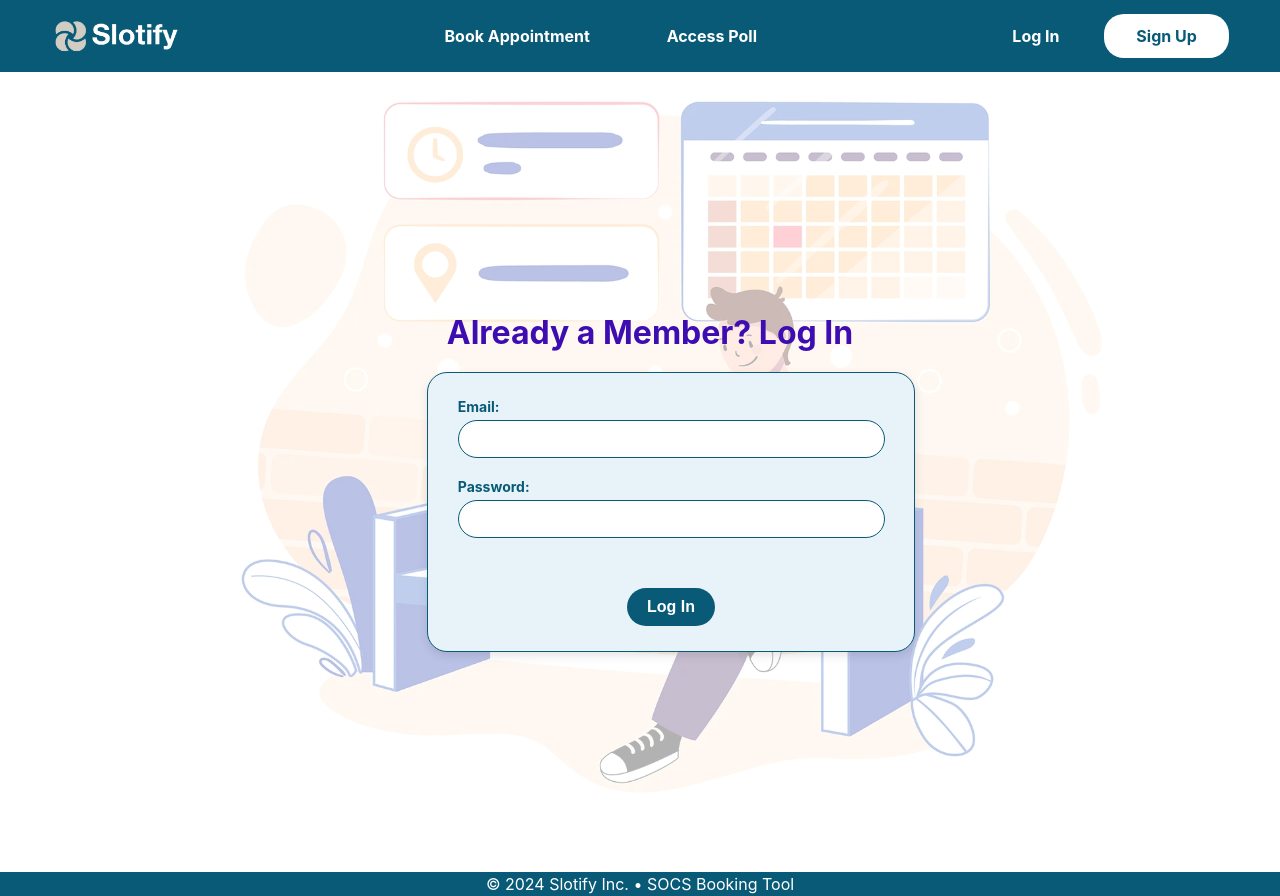
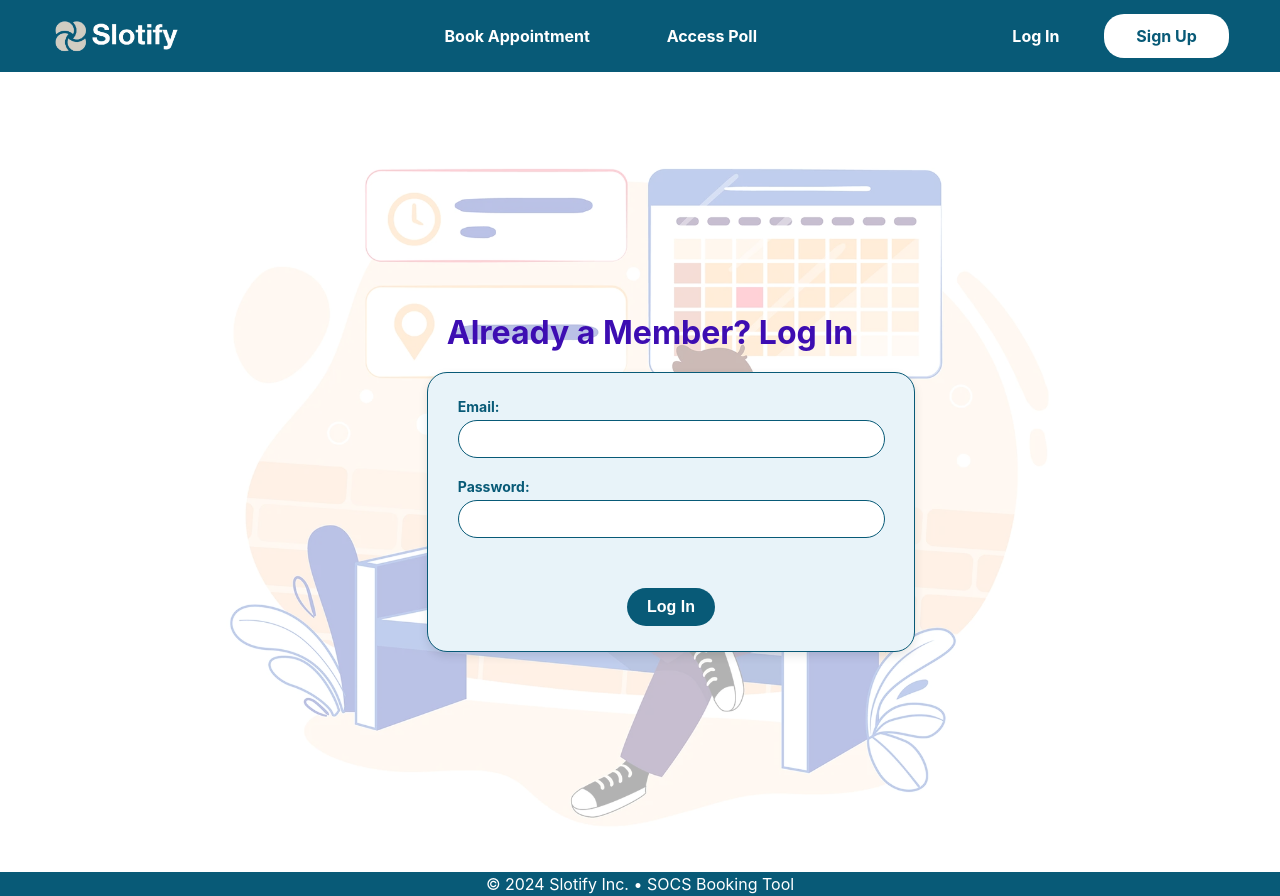
Before and after one commit to abrarfuad27/Slotify, a React (Create React App) app in the folder frontend/: page /userLogin in a window 1280 px wide. Shown: the top 896 px of the page. Built offline with nearby package versions, Linux system fonts and the light colour scheme; no server answers; a web font is replaced by a local one.

Commit message:
Fix CSS for login/register bg img

```diff
--- a/frontend/src/pages/userLogin.jsx
+++ b/frontend/src/pages/userLogin.jsx
@@ -58,6 +58,7 @@ export default function LoginPage() {
   return (
     <div className="login-page">
       <NavBarUser />
+      <div className="hero-img-login"> </div>
       <div className="login-page-without-nav">
         <div className="login-page-container">
           <h1 className="login-page-header">Already a Member? Log In</h1>
--- a/frontend/src/pages/userRegister.jsx
+++ b/frontend/src/pages/userRegister.jsx
@@ -89,6 +89,7 @@ export default function RegisterPage() {
   return (
     <div className="register-page">
       <NavBarUser />
+      <div className="hero-img-register"> </div>
       <div className="register-page-without-nav">
         <div className="register-page-container">
           <h1 className="register-page-header">Create a Slotify Account</h1>
--- a/frontend/src/style/userLogin.css
+++ b/frontend/src/style/userLogin.css
@@ -1,19 +1,14 @@
-.login-page {
-  position: relative;
-  min-height: 100vh;
-}
+.hero-img-login {
+  height: 100vh;
+  width: 100vw;
+  left: 0vw;
 
-.login-page::before {
-  content: "";
+  background-image: url("../assets/bg_img.png");
+  background-size: cover;
+  opacity: 0.3;
+  z-index: -1;
   position: absolute;
-  top: 0;
-  left: 0;
-  width: 100%;
-  height: 100%;
-  background-image: url(../assets/bg_img.png);
-  background-size: cover;
-  opacity: 0.3; /* Adjust the opacity as needed */
-  z-index: -1; /* Ensure the background is behind other elements */
+
 }
 
 .login-page-without-nav {
@@ -152,7 +147,7 @@
 
 /* Tablets (max-width: 800px) */
 @media (max-width: 800px) {
-  .login-page::before {
+  .hero-img-login::before {
     background-size: contain; /* Adjust background size for tablets */
     background-position: center;
   }
@@ -194,7 +189,7 @@
 
 /* Smartphones (max-width: 600px) */
 @media (max-width: 600px) {
-  .login-page::before {
+  .hero-img-login {
     background-size: cover; /* Adjust background size for smartphones */
     background-position: center;
   }
--- a/frontend/src/style/userRegister.css
+++ b/frontend/src/style/userRegister.css
@@ -1,19 +1,14 @@
-.register-page {
-  position: relative;
+.hero-img-register {
   height: 100vh;
-}
+  width: 100vw;
+  left: 0vw;
 
-.register-page::before {
-  content: "";
+  background-image: url("../assets/bg_img.png");
+  background-size: cover;
+  opacity: 0.3;
+  z-index: -1;
   position: absolute;
-  top: 0;
-  left: 0;
-  width: 100%;
-  height: 100%;
-  background-image: url(../assets/bg_img.png);
-  background-size: cover;
-  opacity: 0.3; /* Adjust the opacity as needed */
-  z-index: -1; /* Ensure the background is behind other elements */
+
 }
 
 .register-page-without-nav {
@@ -166,7 +161,7 @@
 
 /* Tablets (max-width: 800px) */
 @media (max-width: 800px) {
-  .register-page::before {
+  .hero-img-register {
     background-size: contain; /* Adjust background size for tablets */
     background-position: center;
   }
@@ -208,7 +203,7 @@
 
 /* Smartphones (max-width: 600px) */
 @media (max-width: 600px) {
-  .register-page::before {
+  .hero-img-register{
     background-size: cover; /* Adjust background size for smartphones */
     background-position: center;
   }
```
Also changed, not shown: frontend/src/App.js (+5 -7 lines), frontend/src/pages/bookAppointment.jsx (+8 -1 lines).
